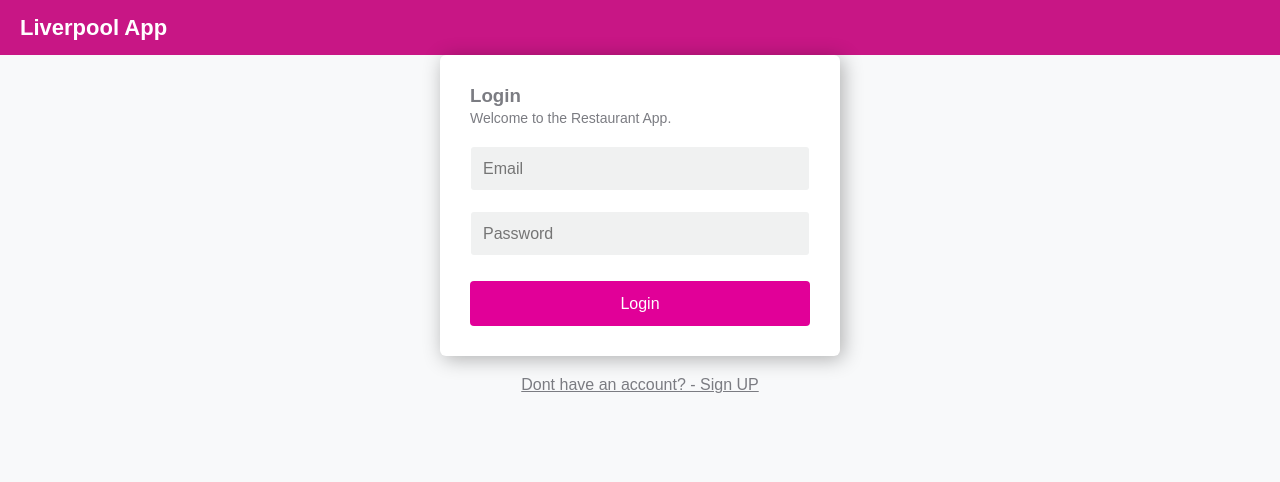
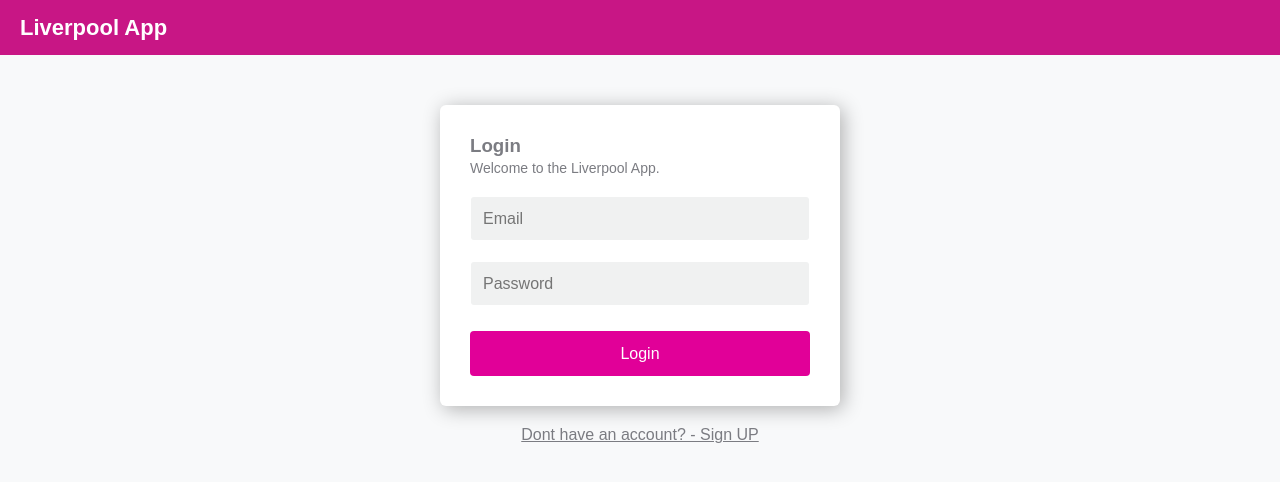
Before and after one commit to Alex-Zamora/technical-test, a React app: page /#/ in a window 1280 px wide. Shown: the top 482 px of the page. Built offline with nearby package versions, Linux system fonts and the light colour scheme; the HTML template or start-up script is replaced by a standard one.

Commit message:
change of styles

```diff
--- a/src/app/components/Login/Login.js
+++ b/src/app/components/Login/Login.js
@@ -77,7 +77,7 @@ class Login extends Component {
         <form className="login" onSubmit={this.handleLogin}>
           <div className="title">
             <h3>Login</h3>
-            <p>Welcome to the Restaurant App.</p>
+            <p>Welcome to the Liverpool App.</p>
           </div>
           <input
             className={`form-control
--- a/src/app/components/Login/Login.sass
+++ b/src/app/components/Login/Login.sass
@@ -8,12 +8,13 @@
   bottom: 5px
   position: relative
 .wrapper-login
-  height: 100%
+  height: calc(100% - 55px)
   display: flex
   justify-content: center
   align-items: center
   flex-direction: column
   padding: 0px 30px
+  margin-top: 50px
   .login
     width: 100%
     max-width: 400px
```
